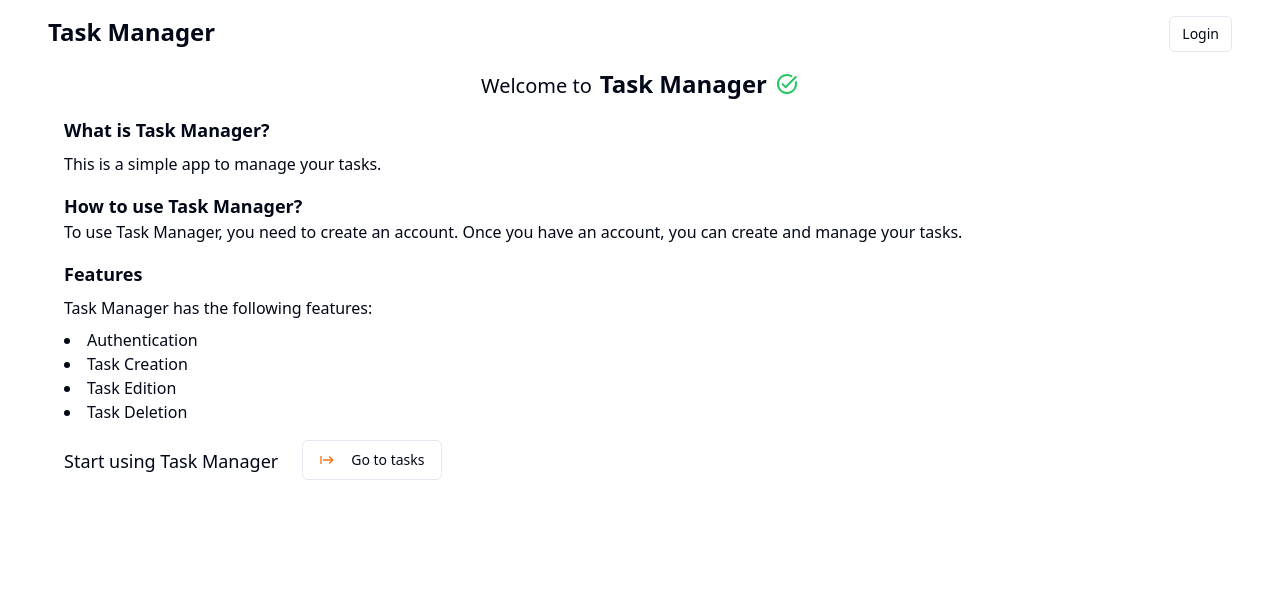
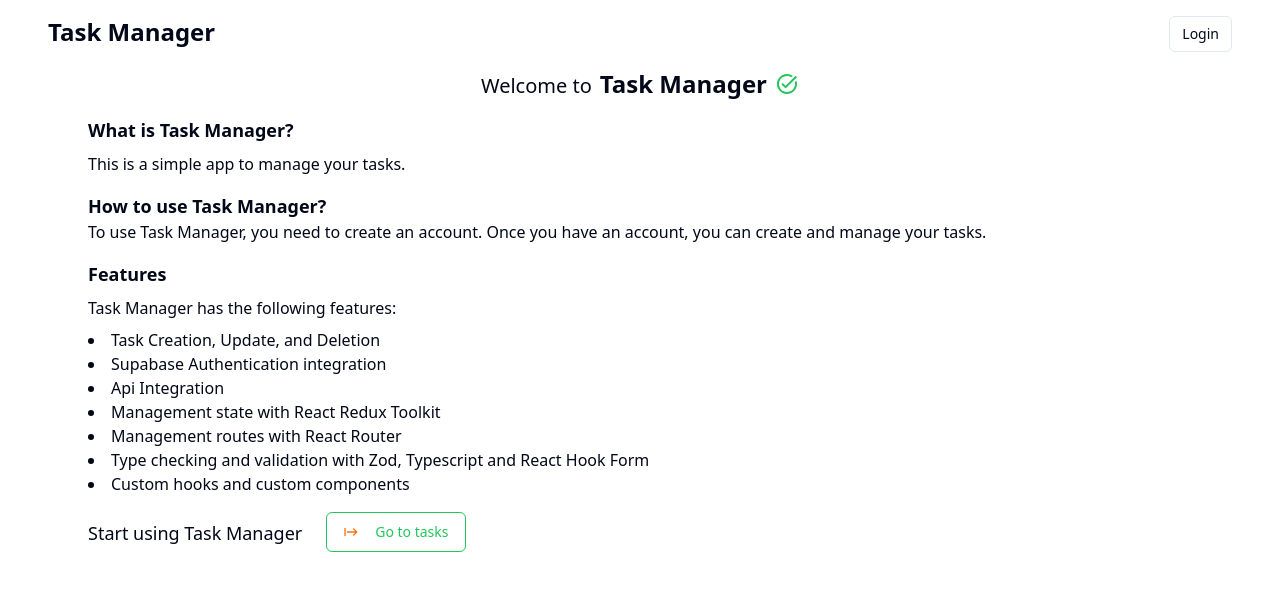
Before and after one commit to 123CarlosDaniel/task-manager-frontend, a React (Vite) app: page / in a window 1280 px wide. Shown: the top 590 px of the page. Built offline with nearby package versions, Linux system fonts and the light colour scheme; no server answers.

Commit message:
chore: update components style

```diff
--- a/src/components/task/TaskCard.tsx
+++ b/src/components/task/TaskCard.tsx
@@ -14,6 +14,8 @@
 import { useAppDispatch, useAppSelector } from "@/hooks/redux"
 import { deleteTaskThunk } from "@/store/thunks/tasksThunks"
 import { toast } from "@/hooks/useToast"
+import { FaEdit } from "react-icons/fa";
+import { MdDelete } from "react-icons/md";
 
 const TaskCard = ({ task }: { task: Task }) => {
   const dispatch = useAppDispatch()
@@ -54,10 +56,12 @@
       </CardContent>
       <CardFooter className="flex justify-around">
         <TaskDialog task={task} mode="update">
-          <Button variant="outline">Update</Button>
+          <Button variant={"ghost"} className="rounded-full">
+            <FaEdit className="text-blue-500"/> Edit
+          </Button>
         </TaskDialog>
-        <Button variant="destructive" onClick={deleteTask}>
-          Delete
+        <Button variant={"ghost"} onClick={deleteTask} className="rounded-full">
+          <MdDelete className="text-red-500" /> Delete
         </Button>
       </CardFooter>
     </Card>
--- a/src/components/task/TaskForm.tsx
+++ b/src/components/task/TaskForm.tsx
@@ -121,7 +121,7 @@
           )}
         />
         <div className="flex justify-around">
-          <Button type="submit">Submit</Button>
+          <Button type="submit" variant={"purple"}>Submit</Button>
           <DialogClose asChild>
             <Button variant={"destructive"} type="button">
               Cancel
--- a/src/components/ui/button.tsx
+++ b/src/components/ui/button.tsx
@@ -18,6 +18,9 @@
           "bg-secondary text-secondary-foreground hover:bg-secondary/80",
         ghost: "hover:bg-accent hover:text-accent-foreground",
         link: "text-primary underline-offset-4 hover:underline",
+        sky: "bg-sky-500 text-white hover:bg-sky-600",
+        purple: "bg-purple-500 text-white hover:bg-purple-600",
+        outlineGreen: "border border-green-500 text-green-500 hover:bg-green-500 hover:text-white",
       },
       size: {
         default: "h-10 px-4 py-2",
--- a/src/pages/home.tsx
+++ b/src/pages/home.tsx
@@ -1,12 +1,11 @@
 import { Button } from "@/components/ui/button"
 import { MdOutlineTaskAlt } from "react-icons/md"
 import { Link } from "react-router"
-import { MdOutlineStart } from "react-icons/md";
-
+import { MdOutlineStart } from "react-icons/md"
 
 function HomePage() {
   return (
-    <div className="flex flex-col px-10 gap-y-4">
+    <div className="flex flex-col px-16 gap-y-4">
       <div className="flex items-center pt-4 mx-auto gap-x-2 w-fit">
         <h1 className="flex items-baseline text-xl gap-x-2">
           Welcome to
@@ -29,18 +28,22 @@
         <h3 className="text-lg font-semibold">Features</h3>
         <p>Task Manager has the following features:</p>
         <ul className="list-disc list-inside">
-          <li>Authentication</li>
-          <li>Task Creation</li>
-          <li>Task Edition</li>
-          <li>Task Deletion</li>
+          <li>Task Creation, Update, and Deletion</li>
+          <li>Supabase Authentication integration</li>
+          <li>Api Integration</li>
+          <li>Management state with React Redux Toolkit</li>
+          <li>Management routes with React Router</li>
+          <li>Type checking and validation with Zod, Typescript and React Hook Form</li>
+          <li>Custom hooks and custom components</li>
         </ul>
       </div>
       <div className="flex items-baseline gap-x-6">
         <h3 className="text-lg font-medium">Start using Task Manager</h3>
         <Link to="/tasks">
-          <Button variant="outline">
-            <MdOutlineStart className="mr-2 text-orange-500 size-6" />
-            Go to tasks</Button>
+          <Button variant="outlineGreen">
+            <MdOutlineStart className="mr-2 font-semibold text-orange-500 size-6" />
+            Go to tasks
+          </Button>
         </Link>
       </div>
     </div>
--- a/src/pages/tasks.tsx
+++ b/src/pages/tasks.tsx
@@ -7,7 +7,7 @@
     <div className="w-full">
       <div className="sticky top-0 flex justify-end w-full pt-4 pb-2 bg-white bg-opacity-10 pe-7 backdrop-blur-sm">
         <TaskDialog mode="create">
-          <Button type="button">Create task</Button>
+          <Button type="button" variant={"sky"}>Create task</Button>
         </TaskDialog>
       </div>
       <TasksList />
```
